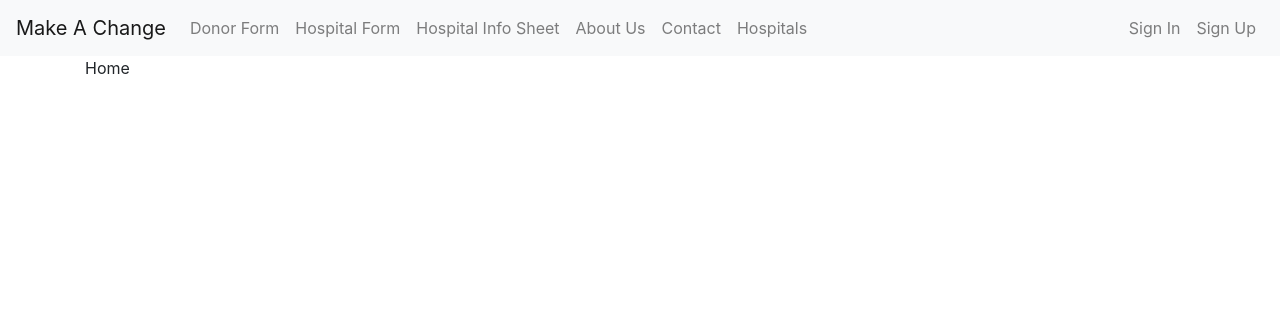
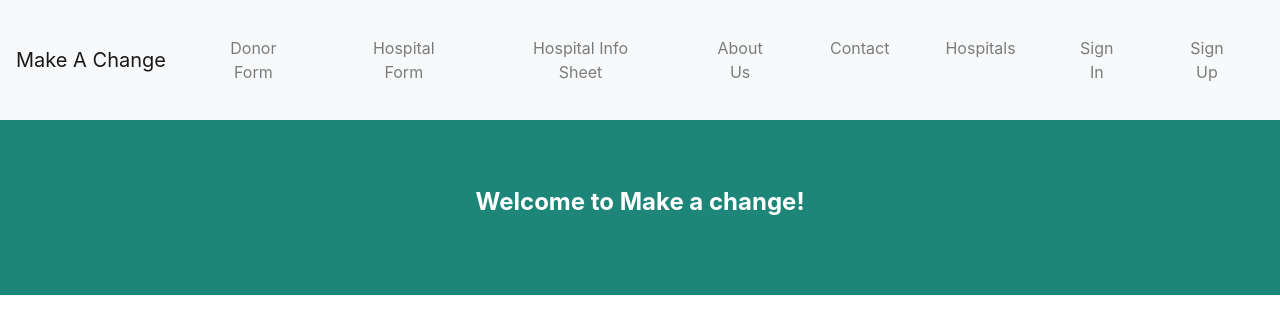
Before and after one commit to vaishnavimecit/CS554Project_Codeninja, a React (Create React App) app: page / in a window 1280 px wide. Shown: the top 334 px of the page. Built offline with nearby package versions, Linux system fonts and the light colour scheme; no server answers.

Commit message:
started with home page

```diff
--- a/src/App.css
+++ b/src/App.css
@@ -6,3 +6,98 @@
   text-align: center;
   justify-content: center;
 }
+
+
+
+.App {
+	text-align: center;
+}
+
+.App-logo {
+	height: 80px;
+}
+
+.show-body {
+	margin: auto;
+	position: relative;
+	text-align: center;
+	top: 50%;
+	width: 30%;
+}
+
+.App-header {
+	background-color: #1e8678;
+	height: 175px;
+	padding: 20px;
+	color: #222;
+}
+
+.App-title {
+	font-size: 1.5em;
+	font-weight: bold;
+	color: white;
+}
+
+cite {
+	font-weight: bold;
+}
+table {
+	align-content: center;
+	margin: auto;
+}
+td {
+	padding: 10px;
+}
+
+.App-intro {
+	font-size: large;
+}
+.cap-first-letter:first-letter {
+	text-transform: capitalize;
+}
+.col-sm-6,
+col-md-4 {
+	border: 1px;
+}
+
+.showlink {
+	padding: 0.4rem 0.8rem;
+	background-color: white;
+	border-radius: 3px;
+	color: #1e8678;
+	text-decoration: none !important;
+}
+
+.showlink:hover {
+	background-color: transparent;
+	color: white;
+	border: 2px solid white;
+}
+
+li {
+	padding: 20px;
+}
+
+p {
+	margin-left: auto;
+	margin-right: auto;
+	text-align: center;
+}
+
+div {
+	text-align: center;
+}
+
+ul a {
+	color: #1e8678;
+	text-decoration: none !important;
+}
+
+ul a:hover {
+	background-color: transparent;
+	color: blue;
+}
+
+ul {
+	list-style: none;
+}
--- a/src/App.js
+++ b/src/App.js
@@ -18,8 +18,9 @@ function App() {
       <Router>
         <div className="App">
           <Navbar />
+          <Route path="/" exact component={Home} />
           <div className="container mx-auto">
-            <Route path="/" exact component={Home} />
+
             <Route path="/signin" exact component={signin} />
             <Route path="/sign-up" exact component={signup} />
             <Route path="/hospitals" exact component={hospitals} />
--- a/src/components/Home.js
+++ b/src/components/Home.js
@@ -1,7 +1,22 @@
 import React, { useState, useEffect } from "react";
+import logo from '../logo.svg';
+import '../App.css';
+import {BrowserRouter as Router, Route, Link} from 'react-router-dom';
 
-const Home = () => {
-  return <p>Home</p>;
-};
 
-export default Home;
+function App() {
+  return (
+
+        <div>
+          <header className="App-header">
+          <br></br>
+          <br></br>
+
+
+          <h1 className = "App-title"> Welcome to Make a change! </h1>
+          </header>
+        </div>
+
+  );
+}
+export default App;
```
